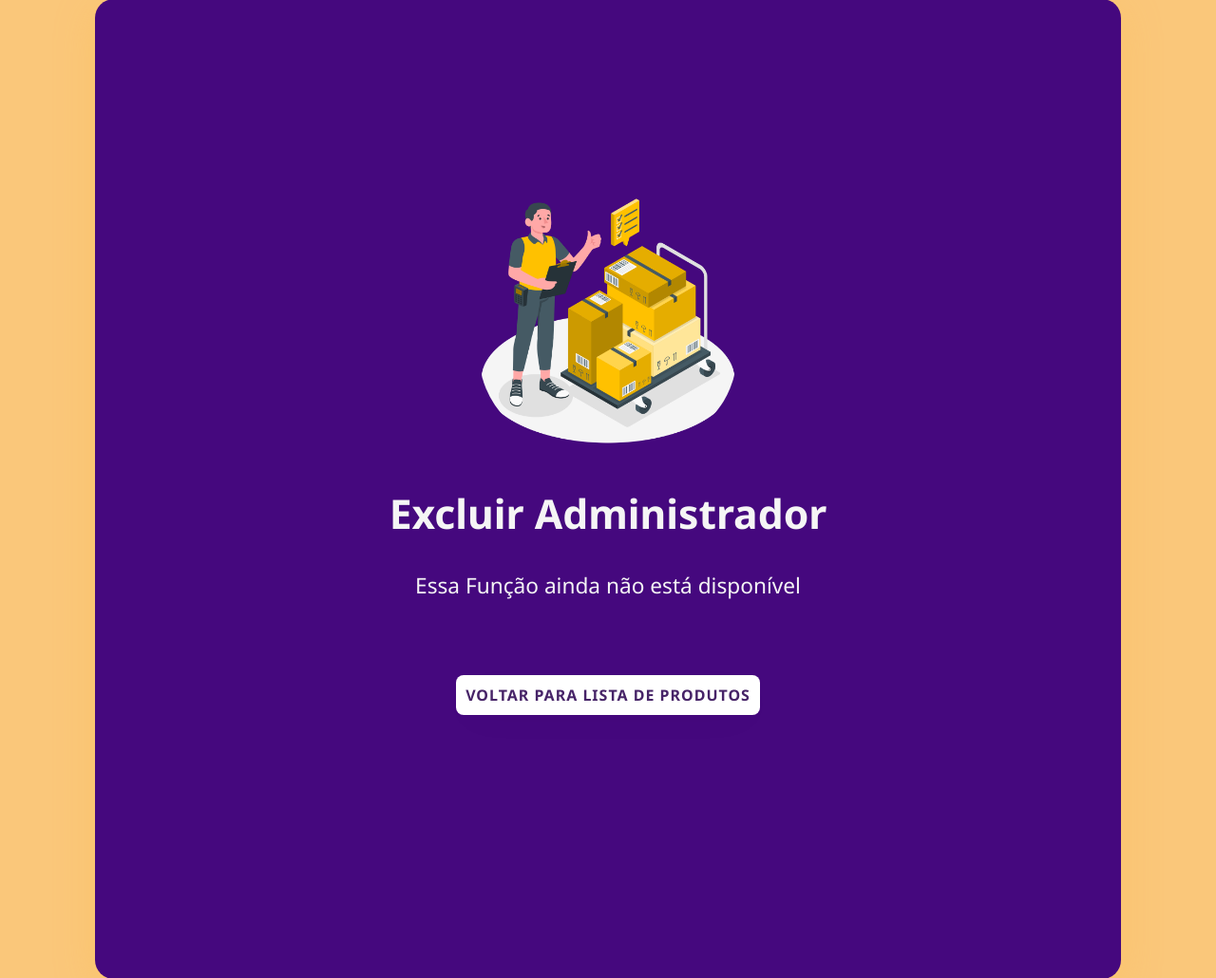
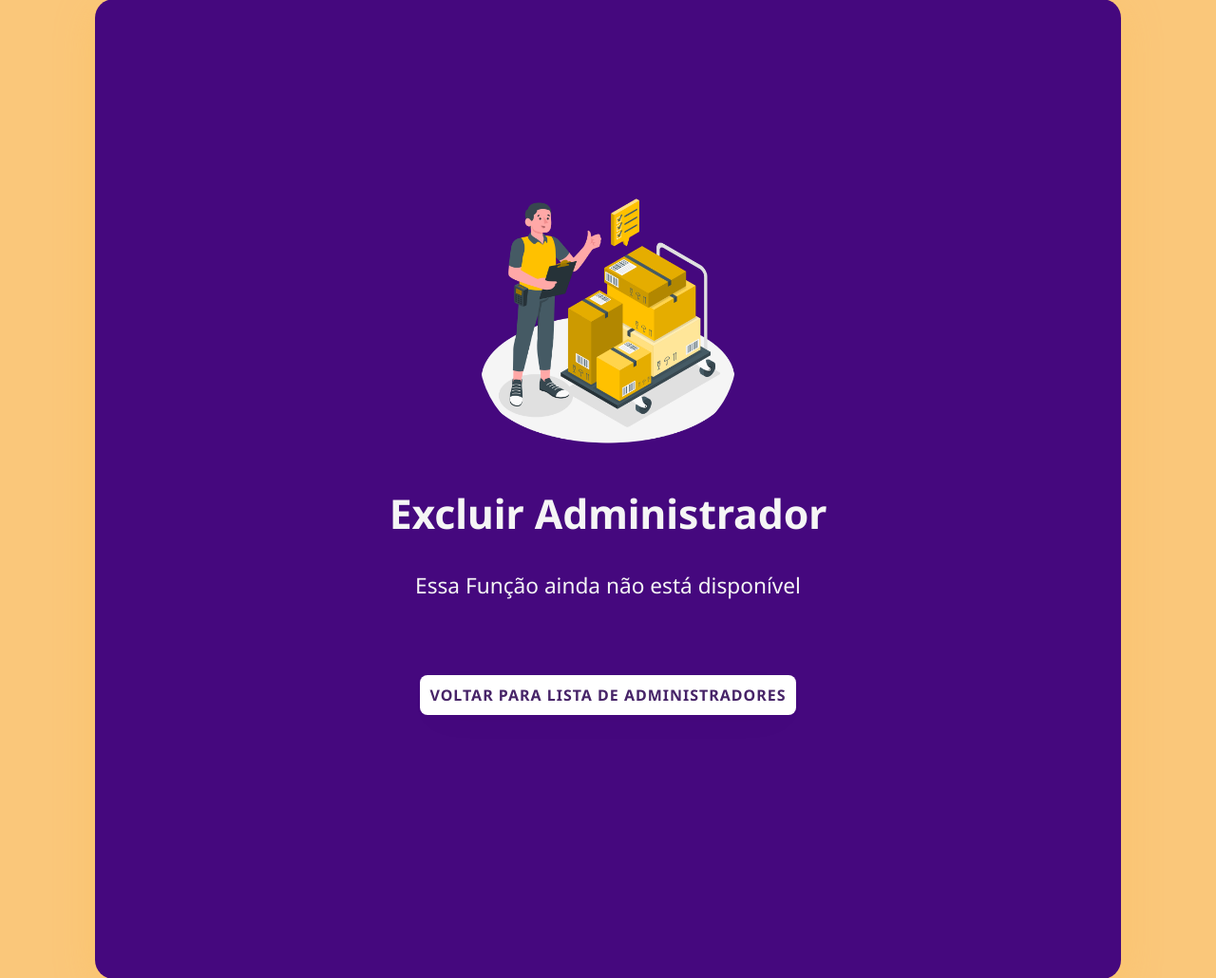
Before and after one commit to devdanielsilva/sistema-crud-pi-do-2-semestre-de-2023-da-faculdade-de-tspi, a PHP site: page /excluir-administrador.php in a window 1280 px wide. Shown: the part 151-1181 px from the top of the page at 95% size. Run offline with PHP 8.4, Linux system fonts and the light colour scheme; the visitor is signed in with stand-in values (Sample User, id 1).

Commit message:
Update excluir-administrador.php

```diff
--- a/administrador/excluir-administrador.php
+++ b/administrador/excluir-administrador.php
@@ -30,11 +30,13 @@ if ($_SERVER['REQUEST_METHOD'] == 'GET' && isset($_GET['id'])) {
 
 <!DOCTYPE html>
 <html lang="pt-br">
+
 <head>
     <meta charset="UTF-8">
     <title>Excluir Administrador</title>
     <link rel="stylesheet" href="assets/style_page/excluir-administrador.css">
 </head>
+
 <body>
     <section class="c">
         <div class="container-a">
@@ -43,9 +45,10 @@ if ($_SERVER['REQUEST_METHOD'] == 'GET' && isset($_GET['id'])) {
                 <h1>Excluir Administrador</h1>
                 <p id="p1"> Essa Função ainda não está disponível </p>
                 <!-- <p id="erro"> <?php echo $mensagem; ?> </p> -->
-        <a href="listar_administrador.php" class="btn">Voltar Para Lista de Produtos</a>
+                <a href="listar_administrador.php" class="btn">Voltar Para Lista de Administradores</a>
             </div>
         </div>
     </section>
 </body>
+
 </html>
```
Lines whose indentation alone changed are shown as unchanged.
